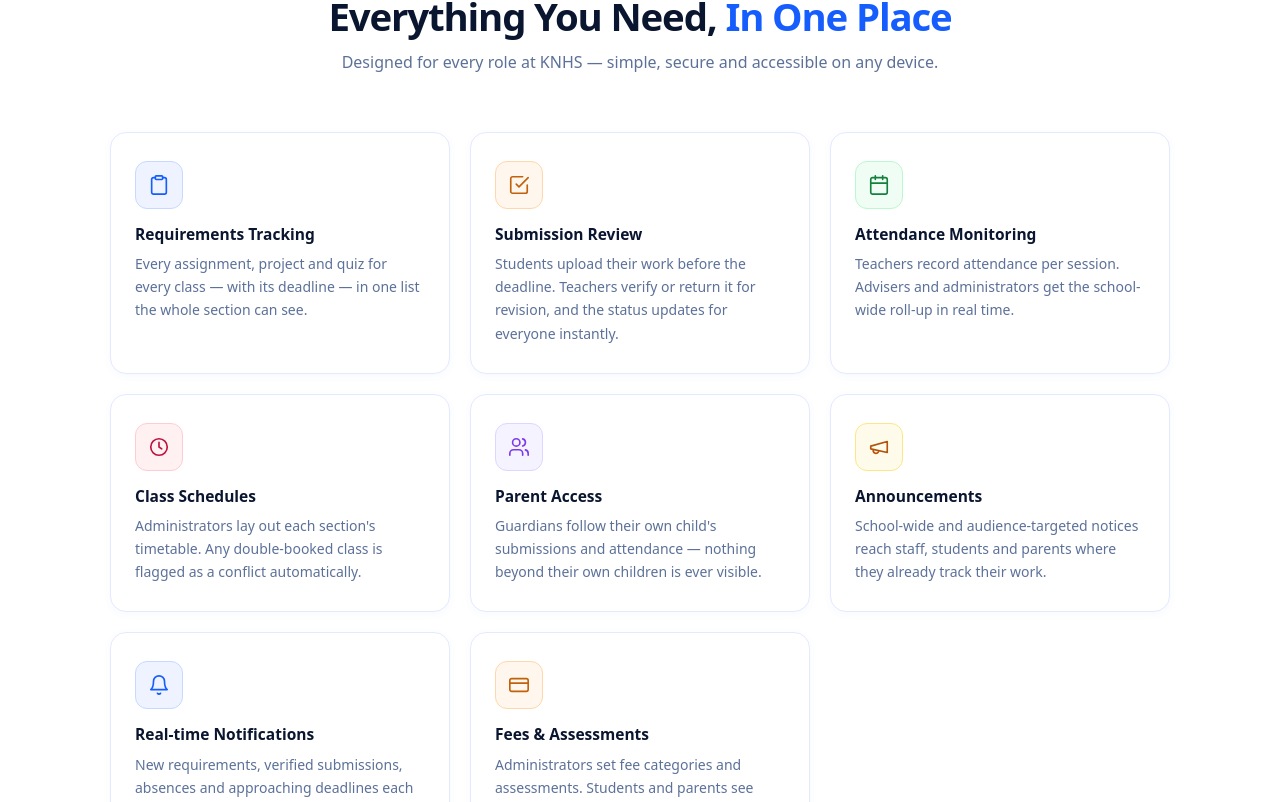
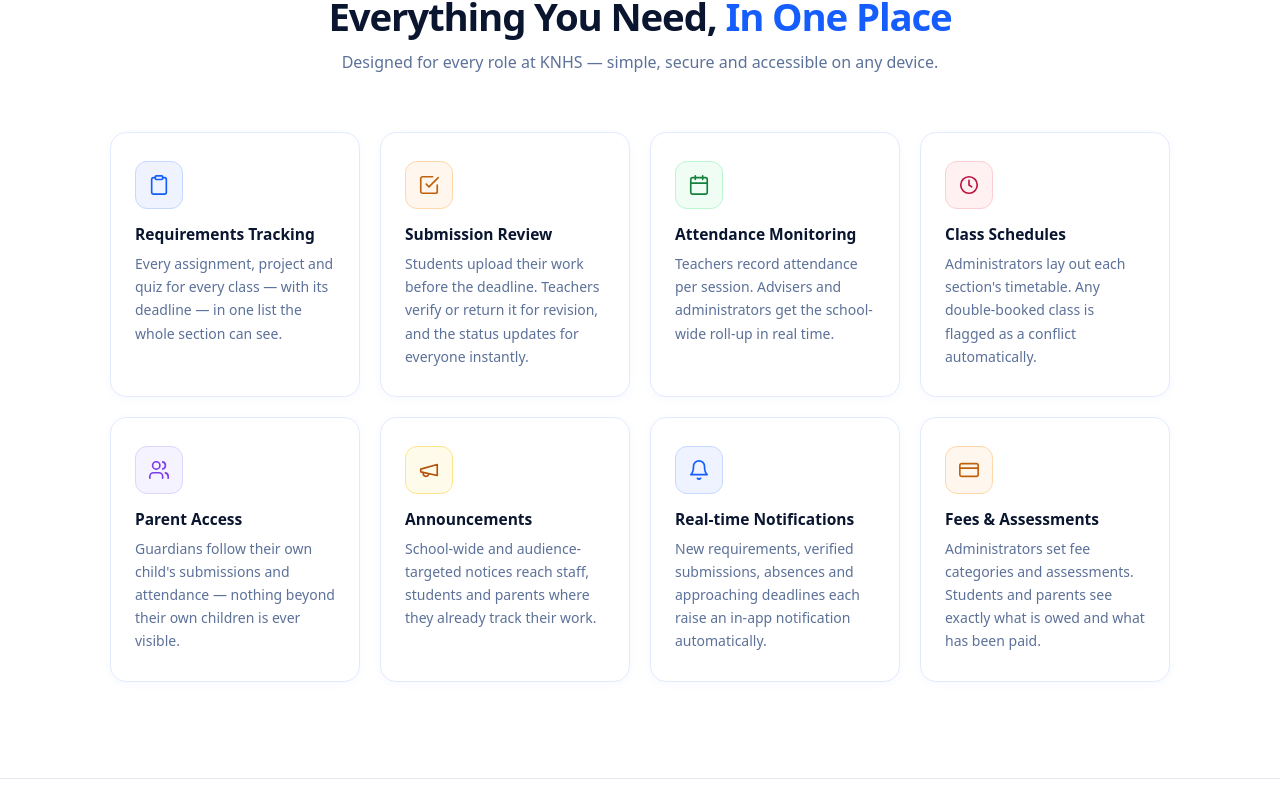
Before and after one commit to arcnesipac3-art/TRACK-capstone, a React (Vite) app in the folder frontend/: page / in a window 1280 px wide. Shown: the part 2658-3460 px from the top of the page. Built offline with nearby package versions, Linux system fonts and the light colour scheme; no server answers.

Commit message:
feat: change feature grid from 3-col to 4x2 layout

```diff
--- a/frontend/src/App.css
+++ b/frontend/src/App.css
@@ -1828,10 +1828,10 @@
   margin: 0;
 }
 
-/* Feature cards grid — 3 columns */
+/* Feature cards grid — 4 columns × 2 rows */
 .feature-grid {
   display: grid;
-  grid-template-columns: repeat(3, minmax(0, 1fr));
+  grid-template-columns: repeat(4, minmax(0, 1fr));
   gap: 20px;
 }
 
```
